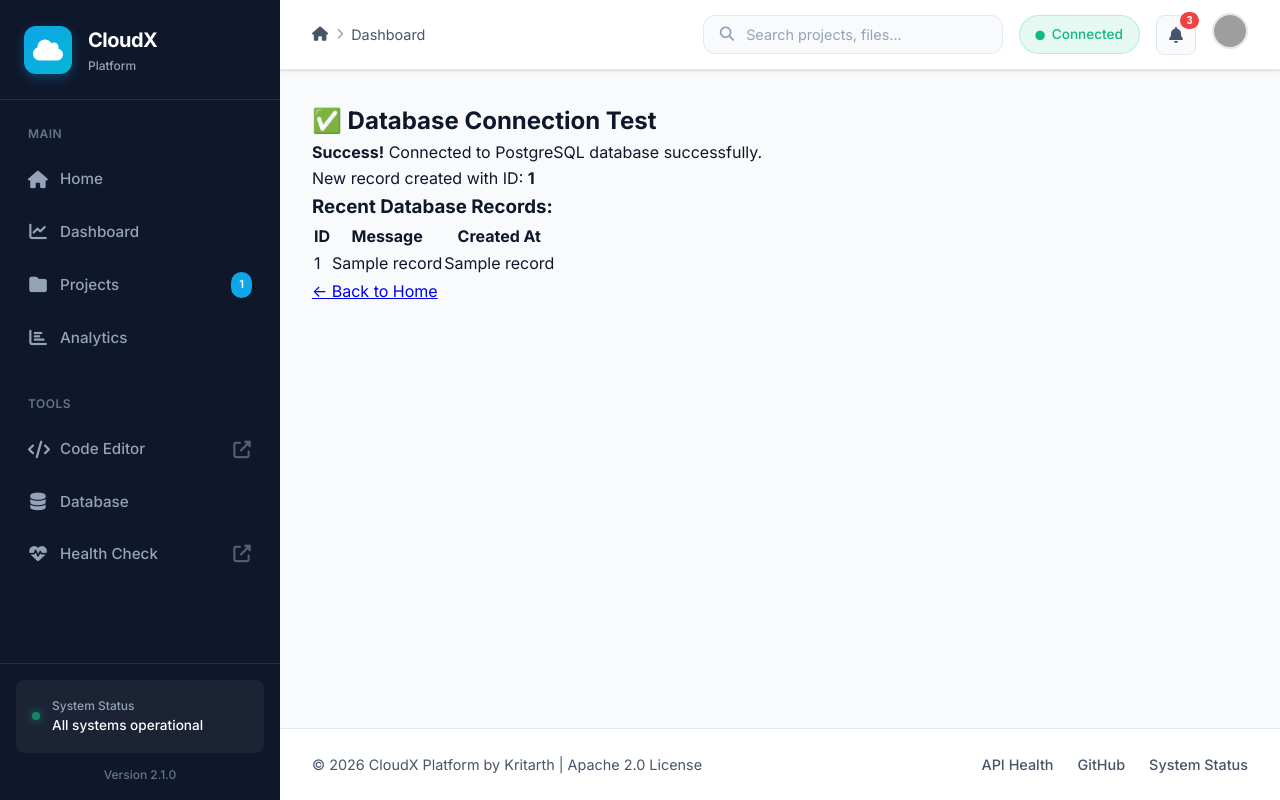
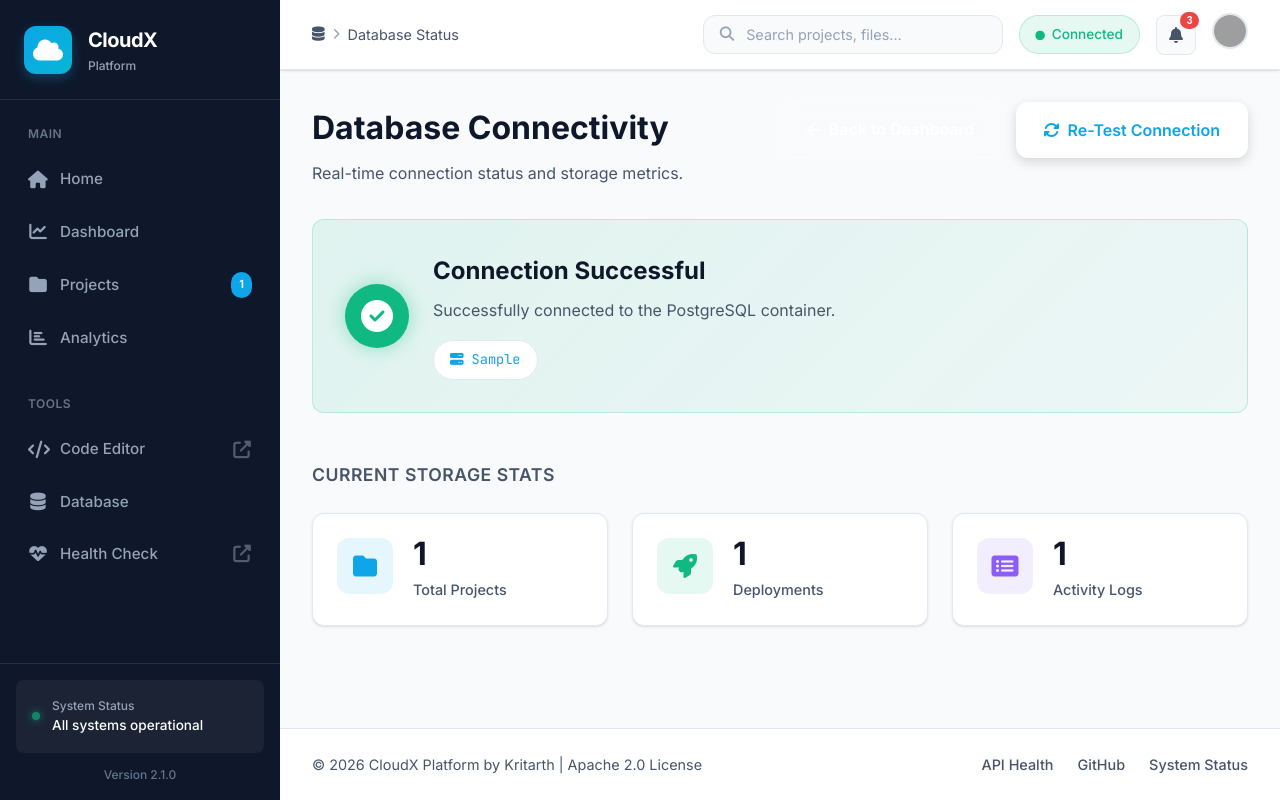
Before and after one commit to KayBe05/cloud-collab-platform, a Flask app: template app/templates/db_success.html in a window 1280 px wide. Run offline with Flask 3, Linux system fonts and the light colour scheme; the template is opened without the code that fills it: most values are stand-ins (such as "Sample title", 1, 10 or a date in 2020); some libraries are stand-ins or nearby versions; grey boxes are pictures that could not be loaded.

Commit message:
dbsuccess

```diff
--- a/app/templates/db_success.html
+++ b/app/templates/db_success.html
@@ -1,35 +1,142 @@
 {% extends "base.html" %}
 
-{% block title %}Database Test - Success{% endblock %}
+{% block title %}Database Status - CloudX Platform{% endblock %}
+
+{% block breadcrumb %}
+<i class="fas fa-database"></i>
+<i class="fas fa-chevron-right"></i>
+<span>Database Status</span>
+{% endblock %}
 
 {% block content %}
-<h2>✅ Database Connection Test</h2>
-<div class="status-box success">
-  <strong>Success!</strong> Connected to PostgreSQL database successfully.
-  <br>New record created with ID: <strong>{{ record_id }}</strong>
+<div class="dashboard-header">
+  <div>
+    <h2>Database Connectivity</h2>
+    <p style="color: var(--text-secondary); margin-top: 0.5rem;">
+      Real-time connection status and storage metrics.
+    </p>
+  </div>
+  <div class="dashboard-actions">
+    <a href="/dashboard" class="btn btn-secondary">
+      <i class="fas fa-arrow-left"></i> Back to Dashboard
+    </a>
+    <button onclick="window.location.reload()" class="btn btn-primary">
+      <i class="fas fa-sync-alt"></i> Re-Test Connection
+    </button>
+  </div>
 </div>
 
-<h3>Recent Database Records:</h3>
-<table>
-  <thead>
-    <tr>
-      <th>ID</th>
-      <th>Message</th>
-      <th>Created At</th>
-    </tr>
-  </thead>
-  <tbody>
-    {% for record in records %}
-    <tr>
-      <td>{{ record[0] }}</td>
-      <td>{{ record[1] }}</td>
-      <td>{{ record[2] }}</td>
-    </tr>
-    {% endfor %}
-  </tbody>
-</table>
+<div class="status-card success animate-in">
+  <div class="status-icon-wrapper">
+    <i class="fas fa-check-circle"></i>
+  </div>
+  <div class="status-content">
+    <h3>Connection Successful</h3>
+    <p>Successfully connected to the PostgreSQL container.</p>
+    <div class="tech-badge">
+      <i class="fas fa-server"></i> {{ db_version }}
+    </div>
+  </div>
+</div>
 
-<div class="links">
-  <a href="/">← Back to Home</a>
+<h3 class="section-title-small">Current Storage Stats</h3>
+<div class="stats-grid">
+  <div class="stat-card animate-in" style="animation-delay: 0.1s;">
+    <div class="stat-icon blue">
+      <i class="fas fa-folder"></i>
+    </div>
+    <div class="stat-content">
+      <h3 class="stat-value">{{ project_count }}</h3>
+      <p class="stat-label">Total Projects</p>
+    </div>
+  </div>
+
+  <div class="stat-card animate-in" style="animation-delay: 0.2s;">
+    <div class="stat-icon green">
+      <i class="fas fa-rocket"></i>
+    </div>
+    <div class="stat-content">
+      <h3 class="stat-value">{{ deployment_count }}</h3>
+      <p class="stat-label">Deployments</p>
+    </div>
+  </div>
+
+  <div class="stat-card animate-in" style="animation-delay: 0.3s;">
+    <div class="stat-icon purple">
+      <i class="fas fa-list-alt"></i>
+    </div>
+    <div class="stat-content">
+      <h3 class="stat-value">{{ log_count }}</h3>
+      <p class="stat-label">Activity Logs</p>
+    </div>
+  </div>
 </div>
+
+<style>
+  /* Custom Styles for this page */
+  .status-card {
+    display: flex;
+    align-items: center;
+    gap: 1.5rem;
+    padding: 2rem;
+    border-radius: var(--radius-lg);
+    background: linear-gradient(135deg, rgba(16, 185, 129, 0.1), rgba(16, 185, 129, 0.05));
+    border: 1px solid rgba(16, 185, 129, 0.2);
+    margin-bottom: 3rem;
+  }
+
+  .status-icon-wrapper {
+    width: 64px;
+    height: 64px;
+    background: var(--success);
+    color: white;
+    border-radius: 50%;
+    display: flex;
+    align-items: center;
+    justify-content: center;
+    font-size: 2rem;
+    box-shadow: 0 0 20px rgba(16, 185, 129, 0.4);
+  }
+
+  .status-content h3 {
+    margin: 0 0 0.5rem 0;
+    color: var(--text-primary);
+    font-size: 1.5rem;
+  }
+
+  .status-content p {
+    margin: 0 0 1rem 0;
+    color: var(--text-secondary);
+  }
+
+  .tech-badge {
+    display: inline-flex;
+    align-items: center;
+    gap: 0.5rem;
+    padding: 0.5rem 1rem;
+    background: var(--bg-card);
+    border: 1px solid var(--border-color);
+    border-radius: var(--radius-full);
+    font-family: 'JetBrains Mono', monospace;
+    font-size: 0.85rem;
+    color: var(--primary);
+  }
+
+  .section-title-small {
+    font-size: 1.1rem;
+    color: var(--text-secondary);
+    margin-bottom: 1.5rem;
+    font-weight: 600;
+    text-transform: uppercase;
+    letter-spacing: 0.5px;
+  }
+
+  /* Responsive tweaks */
+  @media (max-width: 768px) {
+    .status-card {
+      flex-direction: column;
+      text-align: center;
+    }
+  }
+</style>
 {% endblock %}
```
